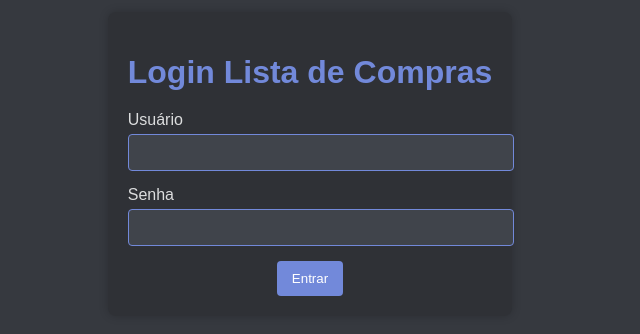
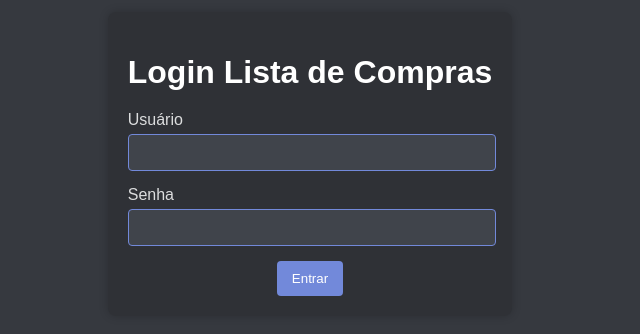
Before and after one commit to CaioPedroso011/mylist, a plain HTML site: page index.html in a window 1280 px wide. Shown: the part 236-570 px from the top of the page, without its empty margins (330-970 px from the left). Drawn offline with Linux system fonts and the light colour scheme.

Commit message:
arrumando css

```diff
--- a/estilos/style.css
+++ b/estilos/style.css
@@ -17,7 +17,7 @@ body {
 }
 
 h1 {
-    color: #7289da;
+    color: white;
     margin-bottom: 20px;
 }
 
@@ -33,7 +33,7 @@ label {
 }
 
 input {
-    width: 100%;
+    width: 95%;
     padding: 10px;
     border: 1px solid #7289da;
     border-radius: 4px;
```
